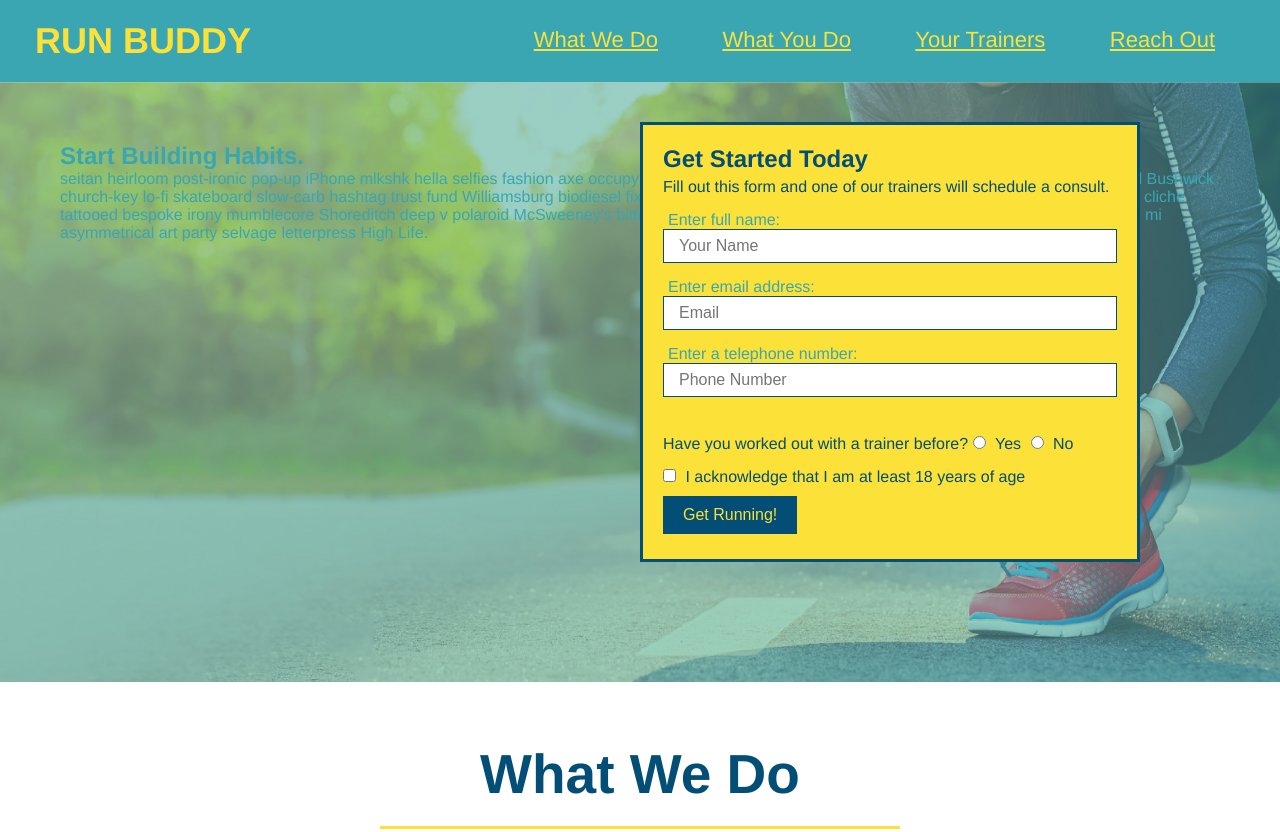
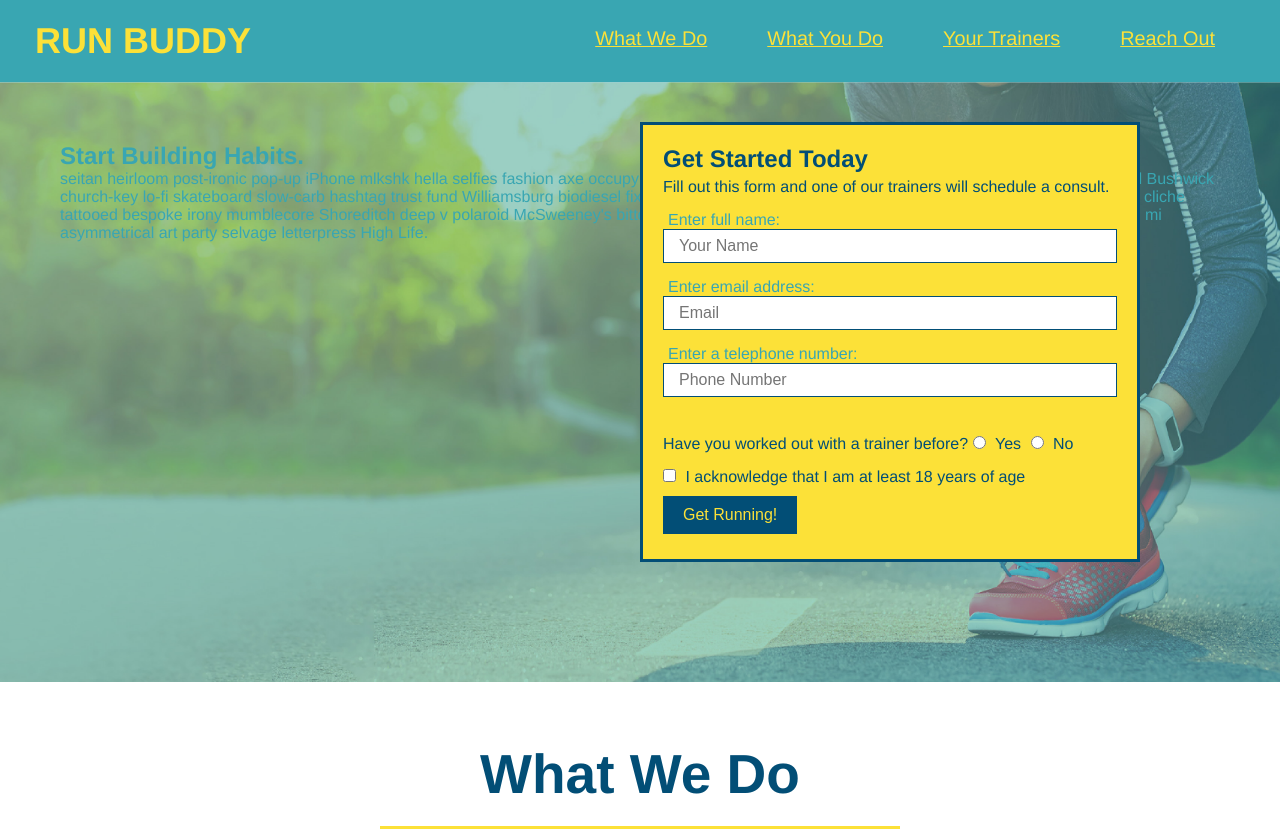
Before and after one commit to vtori37/run-buddy, a plain HTML site: page index.html in a window 1280 px wide. Shown: the top 832 px of the page. Drawn offline with Linux system fonts and the light colour scheme.

Commit message:
add flexbox to header

```diff
--- a/assets/style.css
+++ b/assets/style.css
@@ -39,15 +39,17 @@ header nav {
 /* just in case there is an error, you removed the "ul" from both "header nav"s
     because it didn't put the navigation menu list in a horizontal line*/
 
-header nav ul li {
-    display: inline;
-    text-decoration-color:none;
+header nav ul {
+    display: flex;
+    flex-wrap: wrap;
+    justify-content: space-between;
+    align-items: center;
+    list-style: none
 }
-
 header nav ul li a {
     margin: 0 30px;
     font-weight: lighter;
-    font-size: 22px;
+    font-size: 1.55vw;
 }
 
 footer {
```
